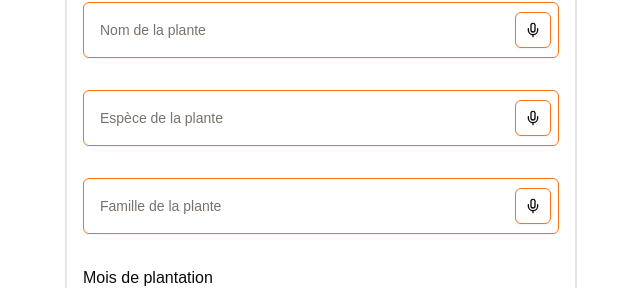
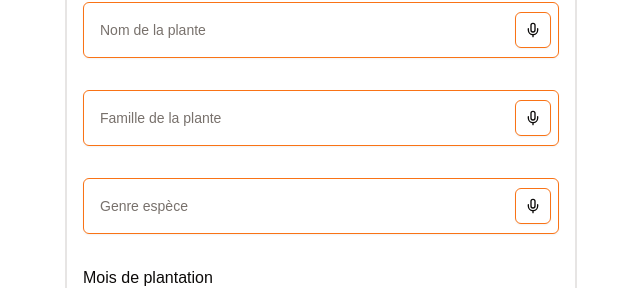
Before and after one commit to CodeLud/plantes, a Next.js app: page / in a window 1280 px wide. Shown: the part 120-408 px from the top of the page, without its empty margins (319-959 px from the left). Built offline with nearby package versions, Linux system fonts and the light colour scheme.

Commit message:
Lowercase input non,famille, espece

```diff
--- a/app/_schemas/plantForm.ts
+++ b/app/_schemas/plantForm.ts
@@ -9,9 +9,16 @@ export const plantFormSchema = z.object({
   nom: z
     .string()
     .min(2, { message: "Nom doit contenir au moins 2 characters." })
-    .max(50, { message: "Nom ne doit pas excéder 50 characters." }),
-  espece: z.string().optional(),
-  famille: z.string().optional(),
+    .max(50, { message: "Nom ne doit pas excéder 50 characters." })
+    .transform((val) => val.toLowerCase()), // Conversion en minuscules
+  espece: z
+    .string()
+    .optional()
+    .transform((val) => val?.toLowerCase()),
+  famille: z
+    .string()
+    .optional()
+    .transform((val) => val?.toLowerCase()),
   mois_plantation: z.array(z.string()).optional(), // Tableau optionnel
   mois_semis: z.array(z.string()).optional(), // Tableau optionnel
   ensoleillement: z.array(z.string()).optional(), // Tableau optionnel
--- a/app/plantes/PlantForm.tsx
+++ b/app/plantes/PlantForm.tsx
@@ -276,55 +276,6 @@ export default function PlantForm() {
           )}
         />
 
-        {/* Champ Espèce */}
-        <FormField
-          control={form.control}
-          name="espece"
-          render={({ field }) => (
-            <FormItem>
-              <FormControl>
-                <div className="relative">
-                  <Input
-                    placeholder="Espèce de la plante"
-                    {...field}
-                    readOnly={champActif === "espece"}
-                    className={`w-full px-4 py-2 text-base sm:text-lg border rounded-md ${
-                      champActif === "espece"
-                        ? "cursor-not-allowed bg-muted"
-                        : ""
-                    }`}
-                  />
-                  {champActif === "espece" ? (
-                    // Bouton pour arrêter la reconnaissance vocale
-                    <Button
-                      type="button"
-                      variant="destructive"
-                      size="icon"
-                      className="absolute right-2 top-1/2 -translate-y-1/2"
-                      onClick={arreterReconnaissanceVocale}
-                    >
-                      <Mic className="text-white animate-pulse" />{" "}
-                      {/* Animation pour indiquer l'activité */}
-                    </Button>
-                  ) : (
-                    // Bouton pour démarrer la reconnaissance vocale
-                    <Button
-                      type="button"
-                      variant="outline"
-                      size="icon"
-                      className="absolute right-2 top-1/2 -translate-y-1/2"
-                      onClick={() => demarrerReconnaissanceVocale("espece")}
-                    >
-                      <Mic />
-                    </Button>
-                  )}
-                </div>
-              </FormControl>
-              <FormMessage />
-            </FormItem>
-          )}
-        />
-
         {/* Champ Famille */}
         <FormField
           control={form.control}
@@ -363,6 +314,55 @@ export default function PlantForm() {
                       size="icon"
                       className="absolute right-2 top-1/2 -translate-y-1/2"
                       onClick={() => demarrerReconnaissanceVocale("famille")}
+                    >
+                      <Mic />
+                    </Button>
+                  )}
+                </div>
+              </FormControl>
+              <FormMessage />
+            </FormItem>
+          )}
+        />
+
+        {/* Champ Espèce */}
+        <FormField
+          control={form.control}
+          name="espece"
+          render={({ field }) => (
+            <FormItem>
+              <FormControl>
+                <div className="relative">
+                  <Input
+                    placeholder="Genre espèce"
+                    {...field}
+                    readOnly={champActif === "espece"}
+                    className={`w-full px-4 py-2 text-base sm:text-lg border rounded-md ${
+                      champActif === "espece"
+                        ? "cursor-not-allowed bg-muted"
+                        : ""
+                    }`}
+                  />
+                  {champActif === "espece" ? (
+                    // Bouton pour arrêter la reconnaissance vocale
+                    <Button
+                      type="button"
+                      variant="destructive"
+                      size="icon"
+                      className="absolute right-2 top-1/2 -translate-y-1/2"
+                      onClick={arreterReconnaissanceVocale}
+                    >
+                      <Mic className="text-white animate-pulse" />{" "}
+                      {/* Animation pour indiquer l'activité */}
+                    </Button>
+                  ) : (
+                    // Bouton pour démarrer la reconnaissance vocale
+                    <Button
+                      type="button"
+                      variant="outline"
+                      size="icon"
+                      className="absolute right-2 top-1/2 -translate-y-1/2"
+                      onClick={() => demarrerReconnaissanceVocale("espece")}
                     >
                       <Mic />
                     </Button>
@@ -550,7 +550,7 @@ export default function PlantForm() {
                 <div className="relative">
                   <Textarea
                     {...field}
-                    placeholder="1) Cliquer sur l'icone microphone. 2) Dicter votre texte. 3) Recliquer sur l'icone pour valider votre commentaire."
+                    placeholder="Cliquez sur l'icône du microphone pour démarrer la dictée. Parlez naturellement. Pour terminer, recliquez sur le microphone."
                     className={`resize-none min-h-72 pr-10 ${
                       reconnaissanceContinueActive ? "bg-muted" : ""
                     }`}
```
Also changed, not shown: public/uploads/1740662164168-salade_Laitue-_heverlee.jpg (added), 1 other file (tests, documents, lock files or other folders).
